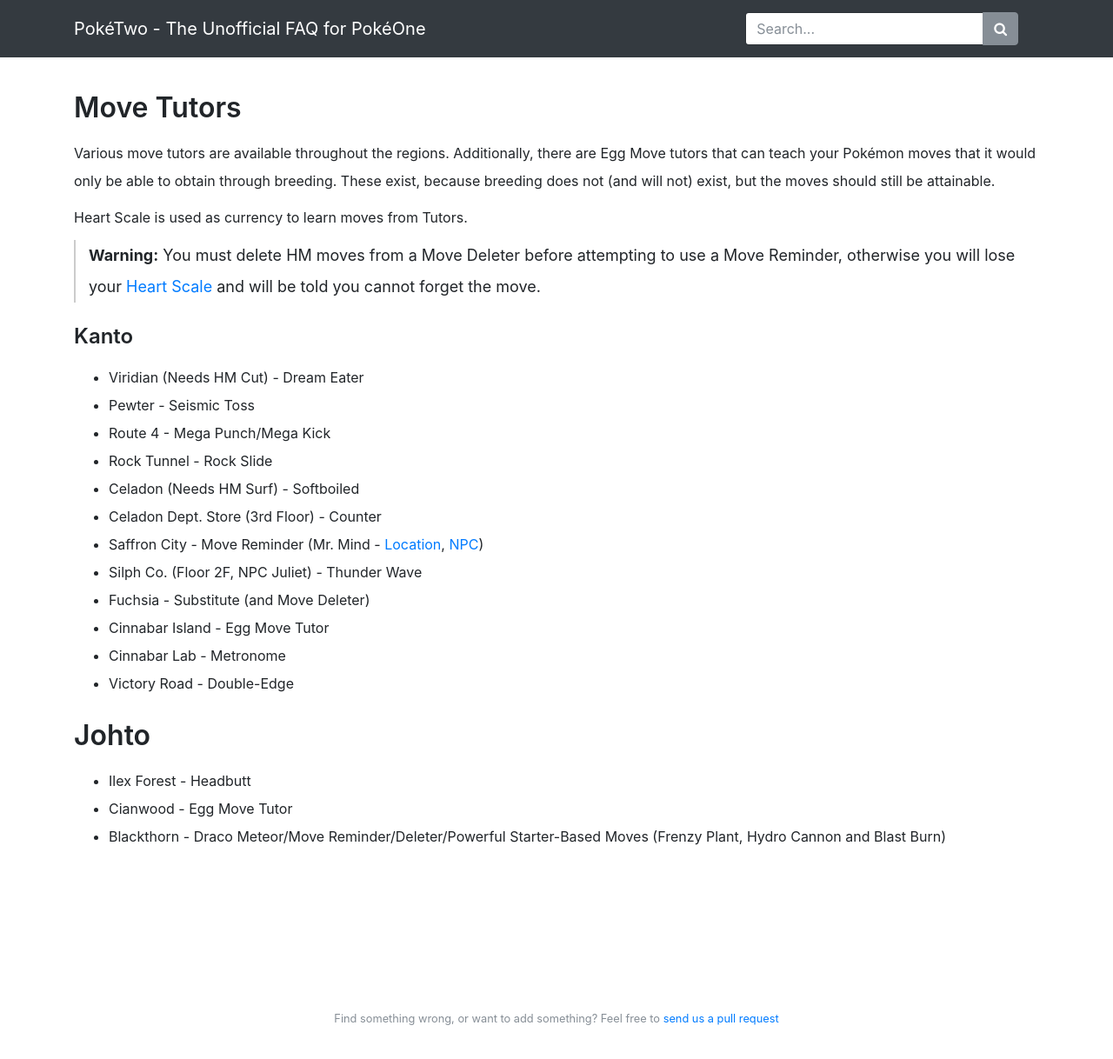
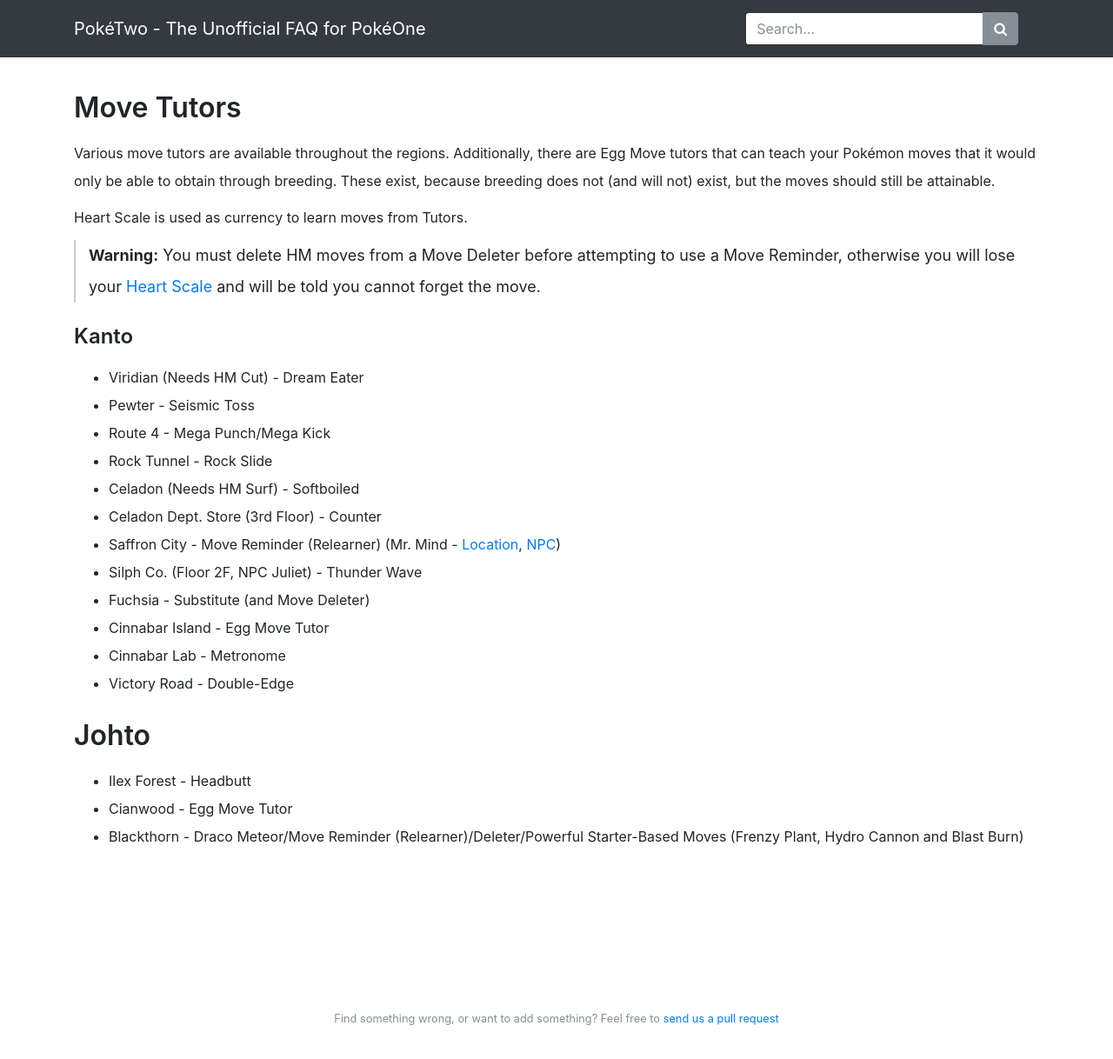
Before and after one commit to X3I/poketwo.com, a Jekyll site: the page built from _pages/guides/move-tutors.md, in a window 1280 px wide and 1286 px high. Shown: the top 1218 px of the window at 87% size. Built offline with Jekyll 4.4.1, drawn with Linux system fonts in a browser that asks for light colours; nearby versions of some CDN libraries; our own code applies the rules of GitHub Pages for plain Markdown files.

Commit message:
adding relearaner keyword

```diff
--- a/_pages/guides/move-tutors.md
+++ b/_pages/guides/move-tutors.md
@@ -23,7 +23,7 @@
 * Rock Tunnel - Rock Slide
 * Celadon (Needs HM Surf) - Softboiled
 * Celadon Dept. Store (3rd Floor) - Counter
-* Saffron City - Move Reminder (Mr. Mind - [Location](/img/maps/saffron-move-relearner-building.png), [NPC](/img/maps/saffron-move-relearner-npc.png))
+* Saffron City - Move Reminder (Relearner) (Mr. Mind - [Location](/img/maps/saffron-move-relearner-building.png), [NPC](/img/maps/saffron-move-relearner-npc.png))
 * Silph Co. (Floor 2F, NPC Juliet) - Thunder Wave
 * Fuchsia - Substitute (and Move Deleter)
 * Cinnabar Island - Egg Move Tutor
@@ -34,4 +34,4 @@
 
 * Ilex Forest - Headbutt
 * Cianwood - Egg Move Tutor
-* Blackthorn - Draco Meteor/Move Reminder/Deleter/Powerful Starter-Based Moves (Frenzy Plant, Hydro Cannon and Blast Burn)
+* Blackthorn - Draco Meteor/Move Reminder (Relearner)/Deleter/Powerful Starter-Based Moves (Frenzy Plant, Hydro Cannon and Blast Burn)
```
